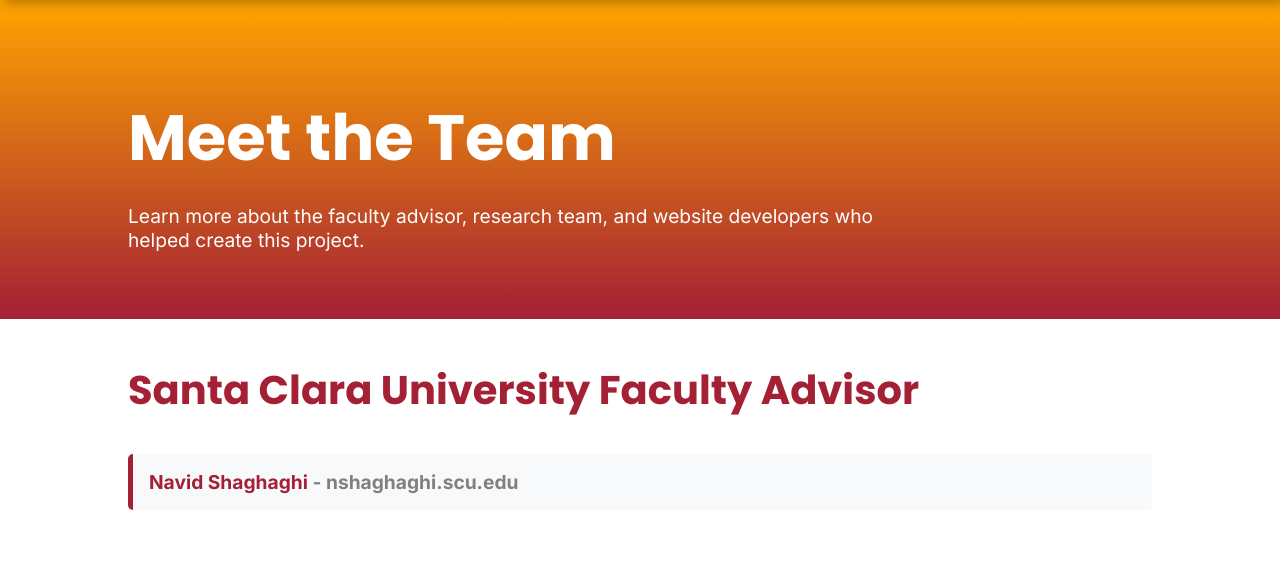
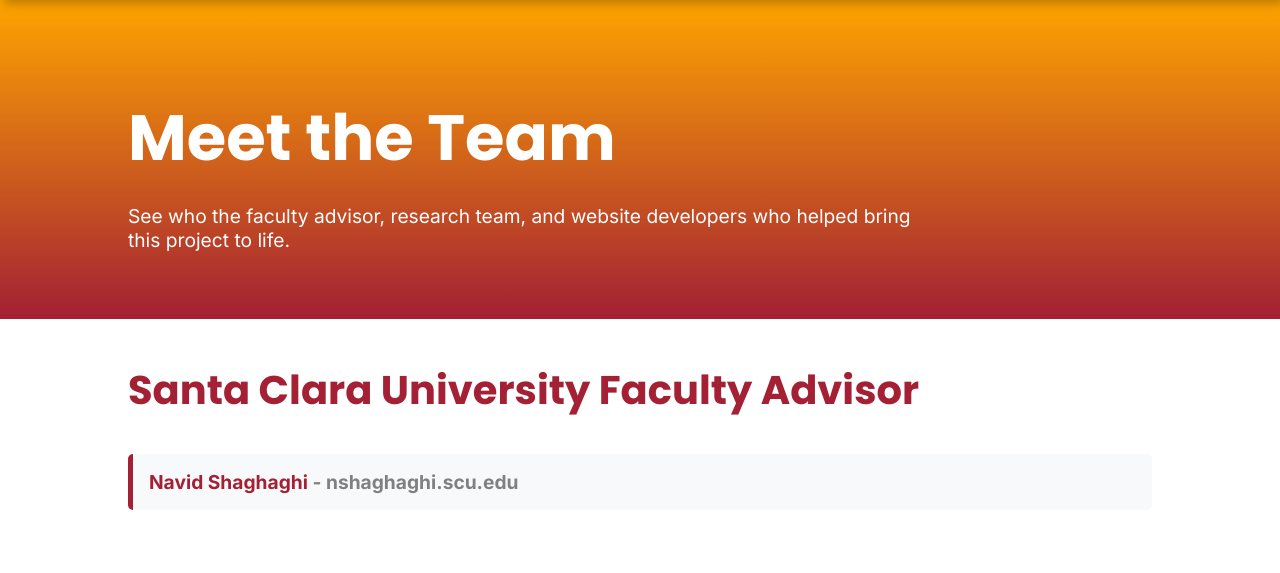
Before and after one commit to xingchen33/MoM_Website, a PHP site: page /team.php in a window 1280 px wide. Shown: the part 185-758 px from the top of the page. Run offline with PHP 8.4, Linux system fonts and the light colour scheme.

Commit message:
last little change to team.php

```diff
--- a/grouproject/team.php
+++ b/grouproject/team.php
@@ -127,8 +127,8 @@
 		<div id="teamCover">
 			<h1>Meet the Team</h1>
 			<p>
-				Learn more about the faculty advisor, research team, and website developers
-				who helped create this project.
+				See who the faculty advisor, research team, and website developers
+				who helped bring this project to life.
 			</p>
 		</div>
 
```
